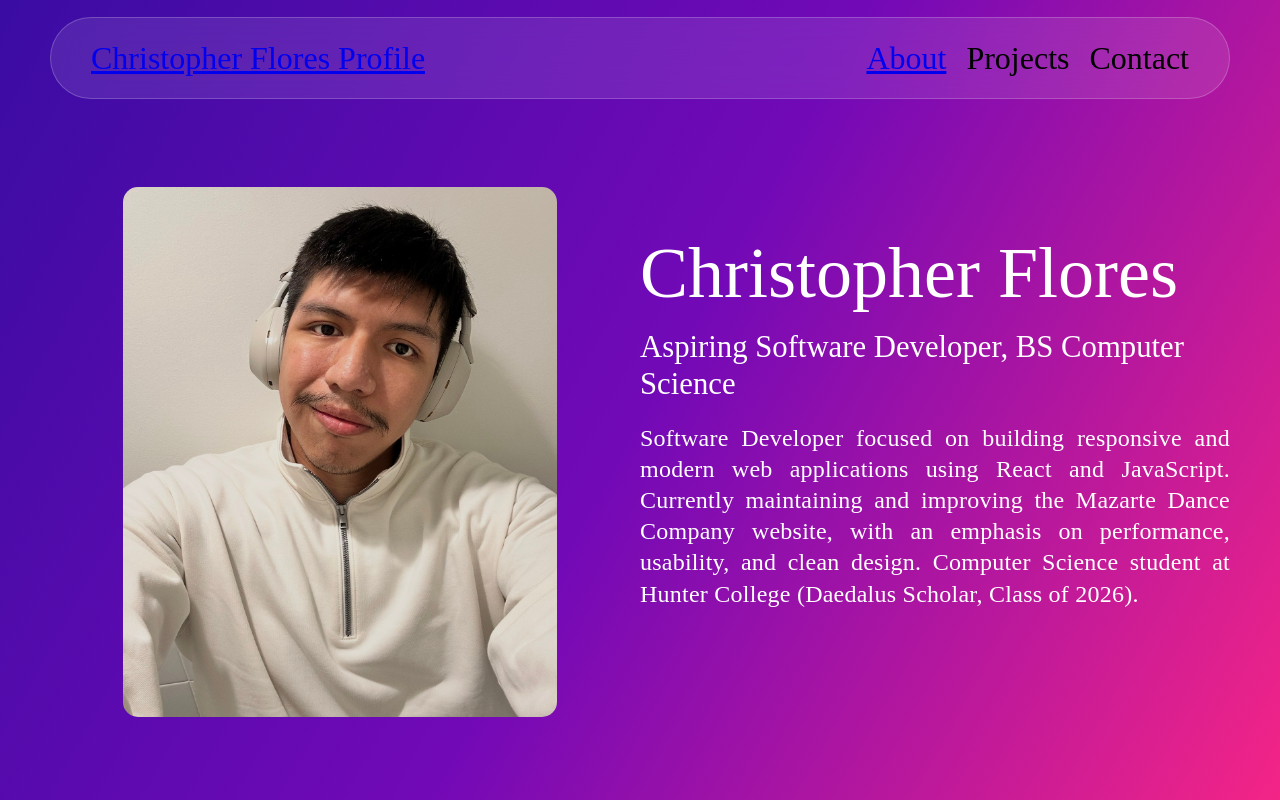
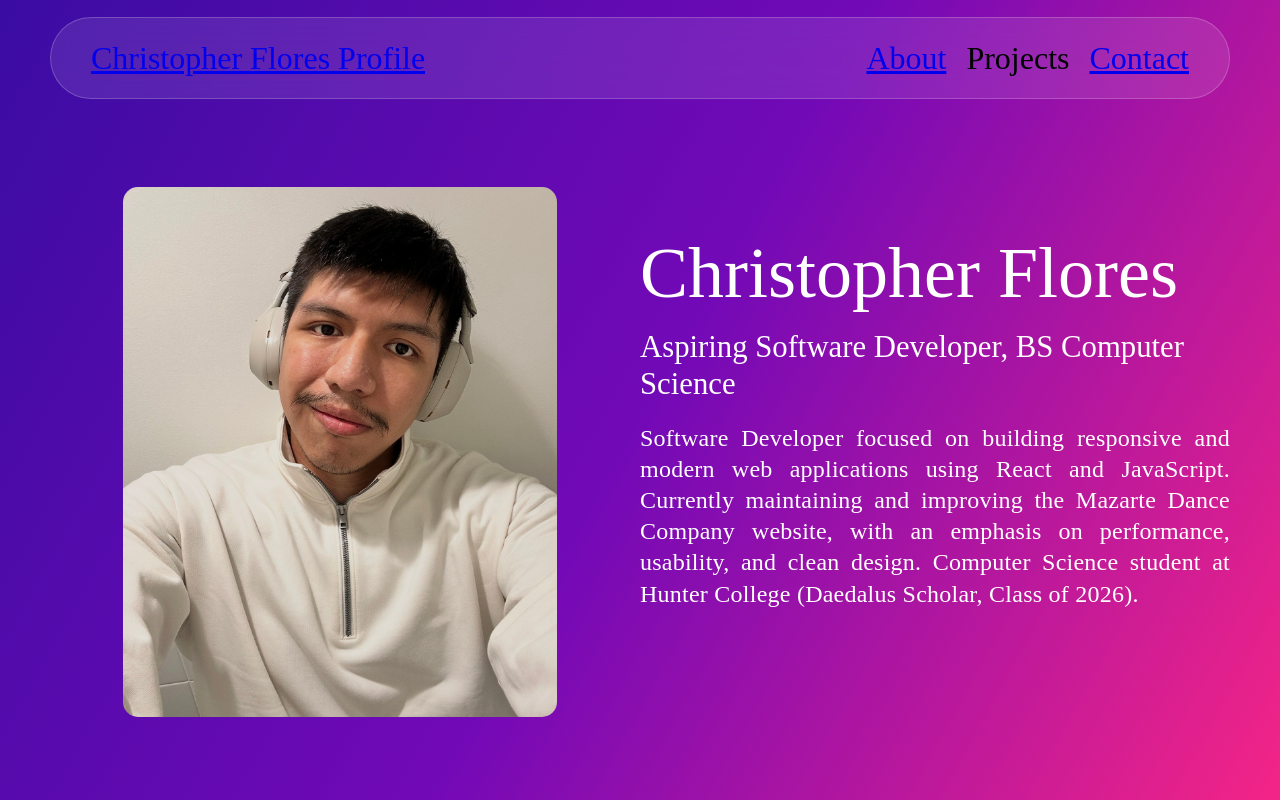
Before and after one commit to chrisf2503/ChristopherFlores, a React (Vite) app: page / in a window 1280 px wide. Shown: the top 800 px of the page. Built offline with nearby package versions, Linux system fonts and the light colour scheme.

Commit message:
contact link

```diff
--- a/src/pages/components/navbar.jsx
+++ b/src/pages/components/navbar.jsx
@@ -11,7 +11,7 @@ const Navbar = () => {
     		<div className={navStyle.links}>
     			<Link to ='/about' className={navStyle.about_link}>About</Link>
         		<div className={navStyle.about_link}>Projects</div>
-        		<div className={navStyle.about_link}>Contact</div>
+        		<Link to ='/contact' className={navStyle.about_link}>Contact</Link>
       		</div>
     	</nav>
     );
```
